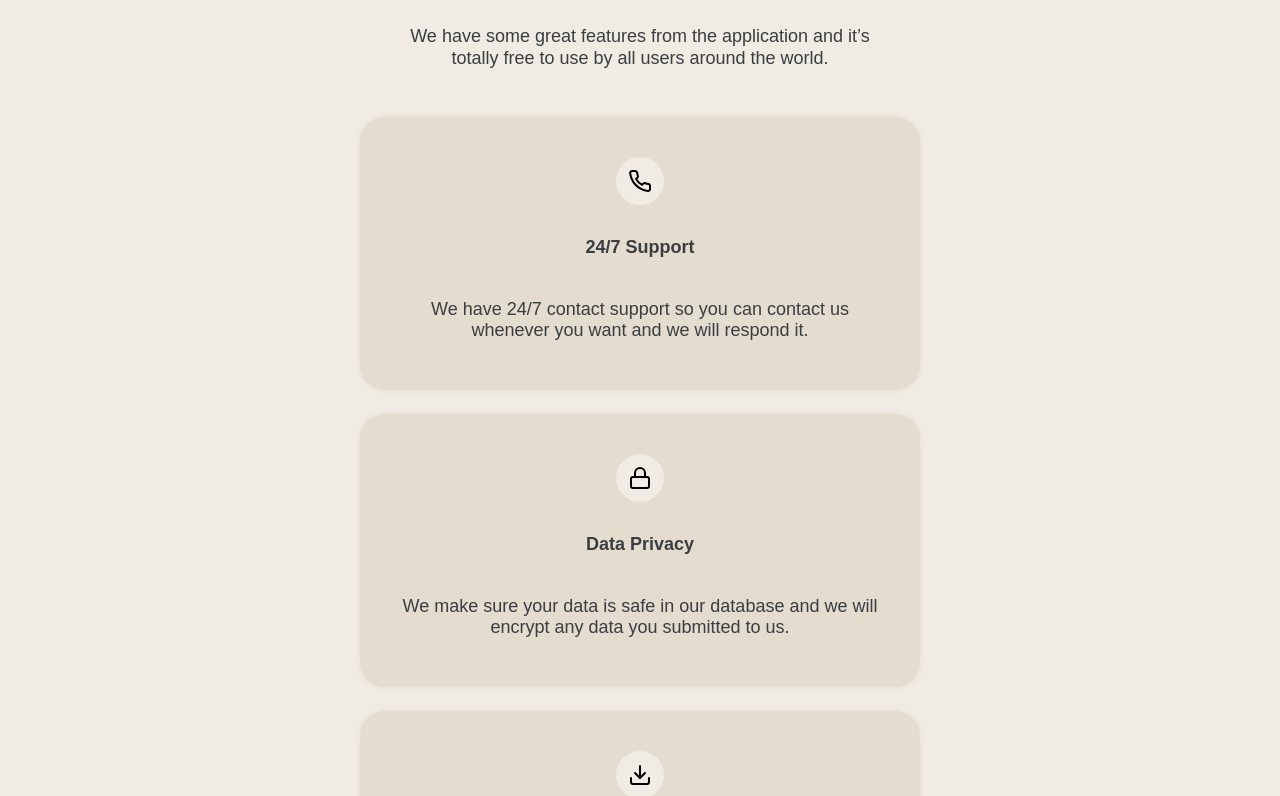
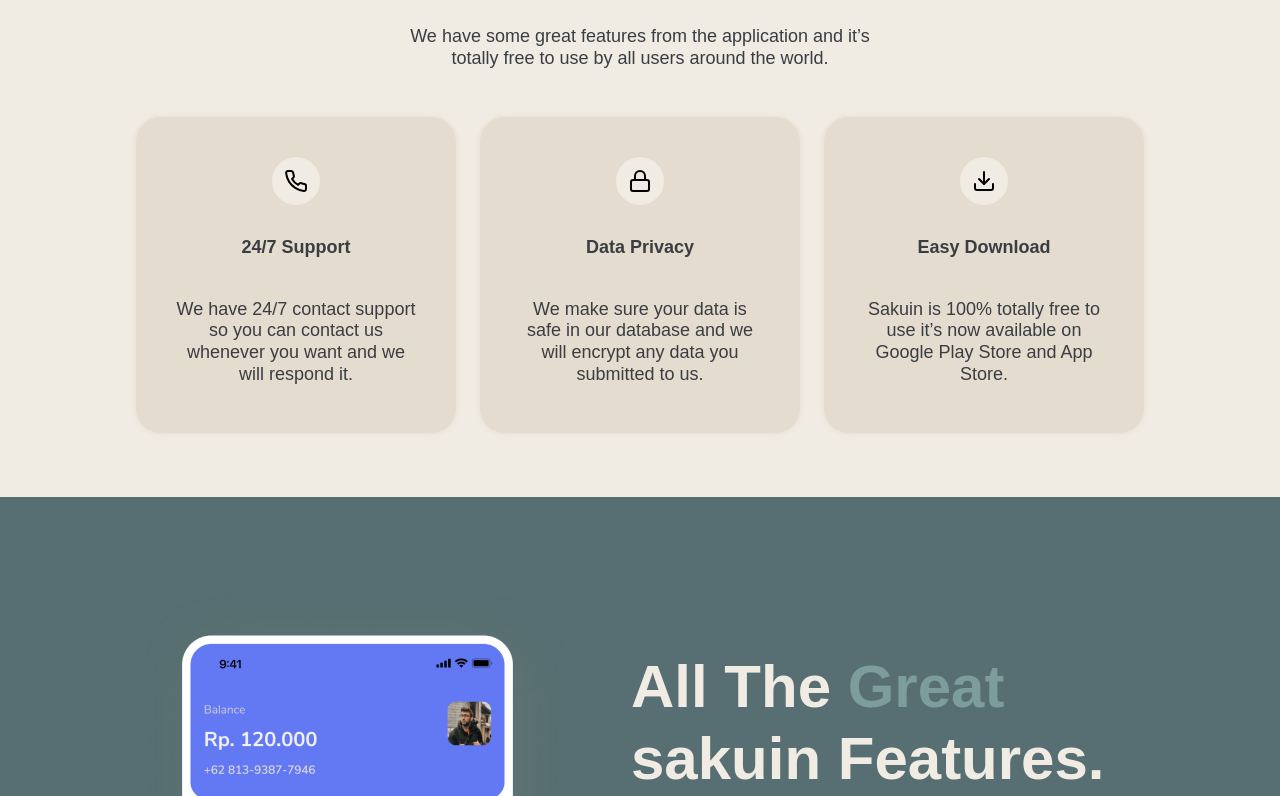
Before and after one commit to bimaap/fw9-react-sakuin, a React (Create React App) app: page / in a window 1280 px wide. Shown: the part 1524-2320 px from the top of the page. Built offline with nearby package versions, Linux system fonts and the light colour scheme.

Commit message:
fix: sizeing

```diff
--- a/src/assets/css/style.css
+++ b/src/assets/css/style.css
@@ -117,7 +117,7 @@ button{
 .about .cards{
     display: flex;
     justify-content: center;
-    width: auto;
+    max-width: 20rem;
     height: auto;
 }
 
@@ -263,4 +263,7 @@ footer .h3{
         flex-direction: column;
         gap: 0;
     }
+    .main, .parner, .about, .feature, .user, footer, header{
+        padding: 2rem 0.5rem;
+    }
 }
```
